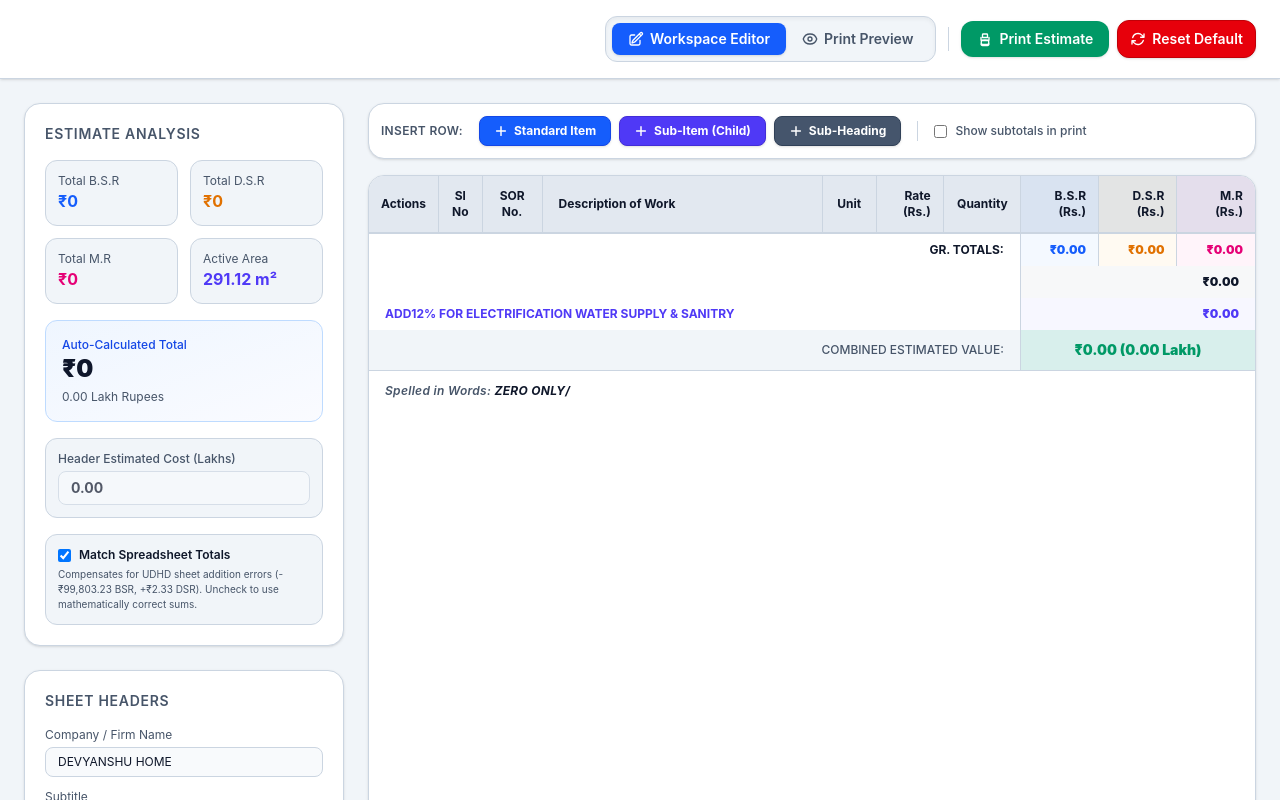
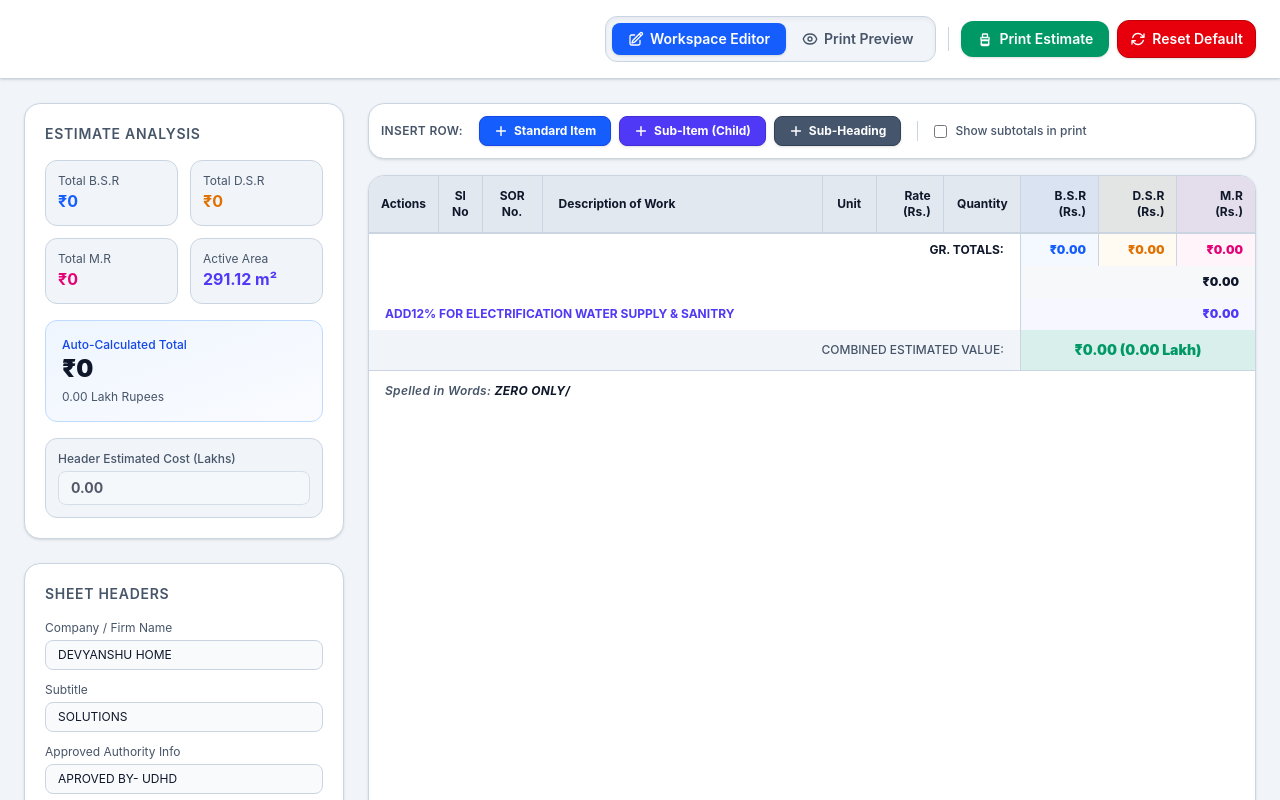
Before and after one commit to Viidhyanshu/Webapp, a Next.js app: page / in a window 1280 px wide. Shown: the top 800 px of the page. Built offline with nearby package versions, Linux system fonts and the light colour scheme.

Commit message:
fixed the calculation

```diff
--- a/app/page.tsx
+++ b/app/page.tsx
@@ -17,22 +17,19 @@ import {
 export default function Home() {
   const [project, setProject] = useState<ProjectDetails>(DEFAULT_PROJECT_DETAILS);
   const [rows, setRows] = useState<EstimateRow[]>(DEFAULT_ROWS);
-  const [applyAdjustment, setApplyAdjustment] = useState<boolean>(true);
+  const applyAdjustment = false;
   const [activeTab, setActiveTab] = useState<'workspace' | 'preview'>('workspace');
   const [theme, setTheme] = useState<'dark' | 'light'>('light'); // Default to light mode
   const [selectedRowId, setSelectedRowId] = useState<string | null>(null);
   const [showSubtotalsInPrint, setShowSubtotalsInPrint] = useState<boolean>(false);
   const fileInputRef = useRef<HTMLInputElement>(null);
 
-  // Load from local storage on mount
   useEffect(() => {
     const savedProject = localStorage.getItem('est_project_details_v6');
     const savedRows = localStorage.getItem('est_rows_v6');
-    const savedAdjustment = localStorage.getItem('est_apply_adjustment_v6');
 
     if (savedProject) setProject(JSON.parse(savedProject));
     if (savedRows) setRows(JSON.parse(savedRows));
-    if (savedAdjustment) setApplyAdjustment(JSON.parse(savedAdjustment));
 
     // Force light theme
     setTheme('light');
@@ -48,9 +45,7 @@ export default function Home() {
     localStorage.setItem('est_rows_v6', JSON.stringify(rows));
   }, [rows]);
 
-  useEffect(() => {
-    localStorage.setItem('est_apply_adjustment_v6', JSON.stringify(applyAdjustment));
-  }, [applyAdjustment]);
+
 
   // Calculate sums per column
   const getTotals = () => {
@@ -308,8 +303,6 @@ export default function Home() {
                 project={project}
                 setProject={setProject}
                 formatLakhs={formatLakhs}
-                applyAdjustment={applyAdjustment}
-                setApplyAdjustment={setApplyAdjustment}
               />
               <HeaderSettings
                 project={project}
--- a/components/AnalysisPanel.tsx
+++ b/components/AnalysisPanel.tsx
@@ -15,8 +15,6 @@ interface AnalysisPanelProps {
   project: ProjectDetails;
   setProject: React.Dispatch<React.SetStateAction<ProjectDetails>>;
   formatLakhs: (num: number) => string;
-  applyAdjustment: boolean;
-  setApplyAdjustment: (val: boolean) => void;
 }
 
 export default function AnalysisPanel({
@@ -24,8 +22,6 @@ export default function AnalysisPanel({
   project,
   setProject,
   formatLakhs,
-  applyAdjustment,
-  setApplyAdjustment,
 }: AnalysisPanelProps) {
   return (
     <div className="bg-[var(--card-bg)] border border-[var(--border-color)] rounded-2xl p-5 shadow-sm space-y-4 transition-colors duration-300">
@@ -80,24 +76,7 @@ export default function AnalysisPanel({
         />
       </div>
 
-      {/* Spreadsheet Math adjustment toggle */}
-      <div className="bg-[var(--background)] rounded-xl p-3 border border-[var(--border-color)] transition-colors duration-300">
-        <div className="flex items-center gap-2">
-          <input
-            type="checkbox"
-            id="applyAdjustmentCheck"
-            checked={applyAdjustment}
-            onChange={(e) => setApplyAdjustment(e.target.checked)}
-            className="rounded text-blue-600 focus:ring-blue-500 bg-[var(--input-bg)] border-[var(--border-color)] cursor-pointer"
-          />
-          <label htmlFor="applyAdjustmentCheck" className="text-xs text-[var(--foreground)] font-semibold cursor-pointer">
-            Match Spreadsheet Totals
-          </label>
-        </div>
-        <p className="text-[10px] text-[var(--text-muted)] mt-1 leading-normal">
-          Compensates for UDHD sheet addition errors (-₹99,803.23 BSR, +₹2.33 DSR). Uncheck to use mathematically correct sums.
-        </p>
-      </div>
+
 
     </div>
   );
```
